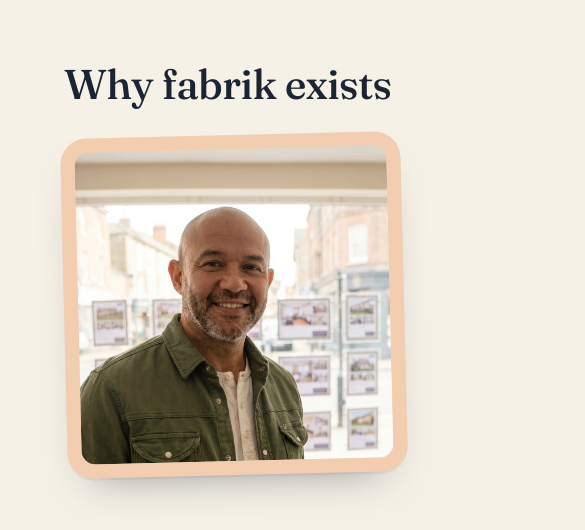
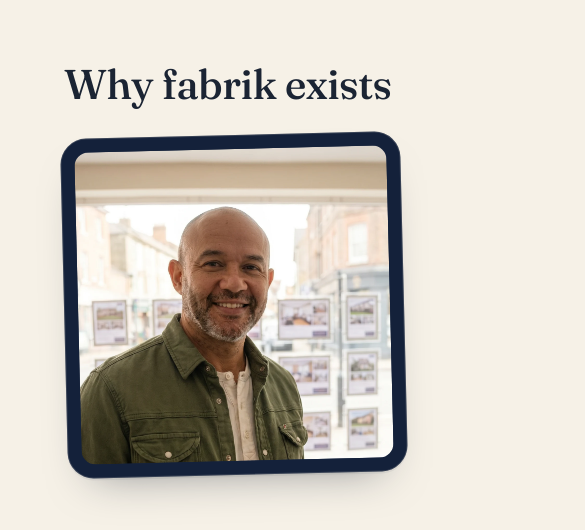
Before and after one commit to Kinetik-Infotech/fabrik, a plain HTML site: page site/index.html in a window 1280 px wide. Shown: the part 7740-8270 px from the top of the page, 0-585 px from the left. Drawn offline with Linux system fonts and the light colour scheme.

Commit message:
fabrik.tech: the portrait's card is dark blue
Co-Authored-By: Claude Opus 5.5 <noreply@anthropic.com>

```diff
--- a/site/fabrik.css
+++ b/site/fabrik.css
@@ -27,7 +27,7 @@
 @media (prefers-color-scheme:dark){:root:not([data-theme="light"]) .person{--li:#71B7FB}}
 :root[data-theme="dark"] .person{--li:#71B7FB}
 @media (prefers-reduced-motion:reduce){.person,.person svg{transition:none}}
-.portrait{--tilt:-1.4deg;--lift:0px;width:min(340px,100%);margin-top:28px;padding:14px;border-radius:26px;background:#F2CDB0;box-shadow:0 2px 0 rgba(27,36,51,.06),0 22px 44px -26px rgba(27,36,51,.5);transform:translateY(var(--lift)) rotate(var(--tilt));transition:transform .25s ease,box-shadow .25s ease}
+.portrait{--tilt:-1.4deg;--lift:0px;width:min(340px,100%);margin-top:28px;padding:14px;border-radius:26px;background:#14213A;outline:1px solid rgba(246,241,231,.16);outline-offset:-1px;box-shadow:0 2px 0 rgba(27,36,51,.06),0 22px 44px -26px rgba(27,36,51,.5);transform:translateY(var(--lift)) rotate(var(--tilt));transition:transform .25s ease,box-shadow .25s ease}
 .portrait img{display:block;width:100%;height:auto;aspect-ratio:1;object-fit:cover;border-radius:14px}
 @media (hover:hover){.portrait:hover{--tilt:0deg;--lift:-8px;box-shadow:0 2px 0 rgba(27,36,51,.06),0 30px 56px -24px rgba(27,36,51,.55)}}
 @media (max-width:599px){.portrait{--tilt:0deg}}
```
